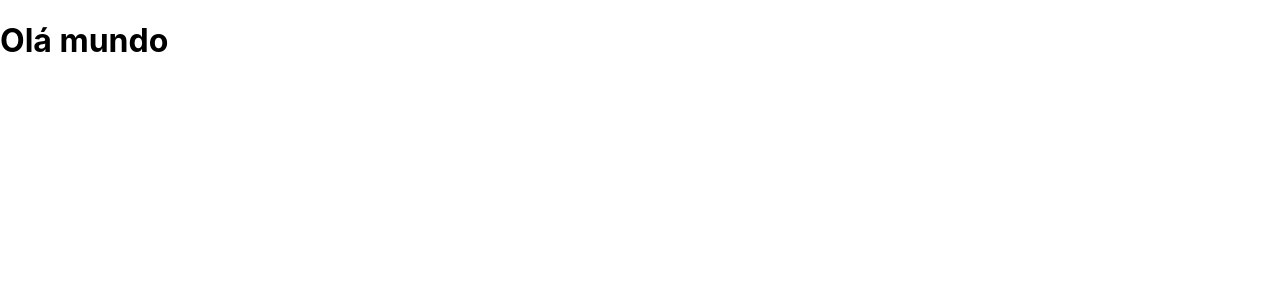
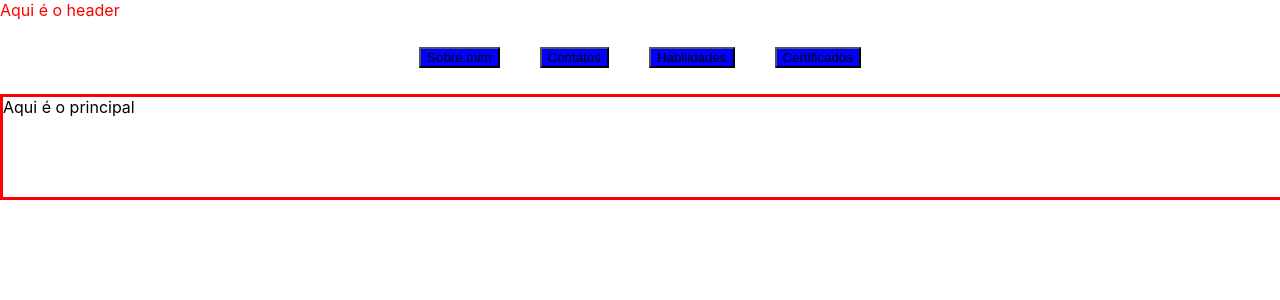
Before and after one commit to Luanbian/myport, a React (Create React App) app: page / in a window 1280 px wide. Shown: the top 300 px of the page. Built offline with nearby package versions, Linux system fonts and the light colour scheme.

Commit message:
primeiras modificações e primeiros passos no header

```diff
--- a/package.json
+++ b/package.json
@@ -8,7 +8,9 @@
     "@testing-library/user-event": "^13.5.0",
     "react": "^17.0.2",
     "react-dom": "^17.0.2",
+    "react-router-dom": "^6.2.1",
     "react-scripts": "5.0.0",
+    "styled-components": "^5.3.3",
     "web-vitals": "^2.1.2"
   },
   "scripts": {
--- a/src/App.js
+++ b/src/App.js
@@ -1,7 +1,12 @@
 import React from 'react';
+import {Container} from './styles';
 
 function App(){
-    return <h1>Olá mundo</h1>
+    return (
+        <Container>
+            Aqui é o principal
+        </Container>
+    )
 }
 
 export default App;
--- /dev/null
+++ b/src/header/header.js
@@ -0,0 +1,36 @@
+import React from "react";
+import { Head, Ul, Li, Button } from './styleheader';
+
+function Header(){
+    return(
+        <Head>
+            Aqui é o header
+            <Ul>
+                <Li>
+                    <Button>
+                        Sobre mim
+                    </Button>
+                </Li>
+                <Li>
+                    <Button>
+                        Contatos
+                    </Button>
+                </Li>
+                <Li>
+                    <Button>
+                        Habilidades
+                    </Button>
+                </Li>
+                <Li>
+                    <Button>
+                        Certificados
+                    </Button>
+                </Li>
+            </Ul>
+
+
+        </Head>
+    )
+}
+
+export default Header;
--- /dev/null
+++ b/src/header/styleheader.js
@@ -0,0 +1,23 @@
+import styled from "styled-components";
+
+export const Head = styled.div`
+    color: red;
+    background
+`;
+
+export const Ul = styled.ul`
+    padding-left: 0px;
+    text-align: center;
+`;
+
+export const Li = styled.li`
+    display: inline-block;
+    padding: 10px 20px;
+`;
+
+export const Button = styled.button`
+    background-color: blue;
+    :hover {
+        color: white
+    }
+`;
--- a/src/index.js
+++ b/src/index.js
@@ -3,9 +3,11 @@ import ReactDOM from 'react-dom';
 import './index.css';
 import App from './App';
 import reportWebVitals from './reportWebVitals';
+import Header from './header/header';
 
 ReactDOM.render(
   <React.StrictMode>
+    <Header />
     <App />
   </React.StrictMode>,
   document.getElementById('root')
--- /dev/null
+++ b/src/styles.js
@@ -0,0 +1,7 @@
+import styled from 'styled-components';
+
+export const Container = styled.div`
+    border: solid red;
+    height: 100px;
+    width: 100%;
+`;
```
Also changed, not shown: src/routes.js (added), 1 other file (tests, documents, lock files or other folders).
